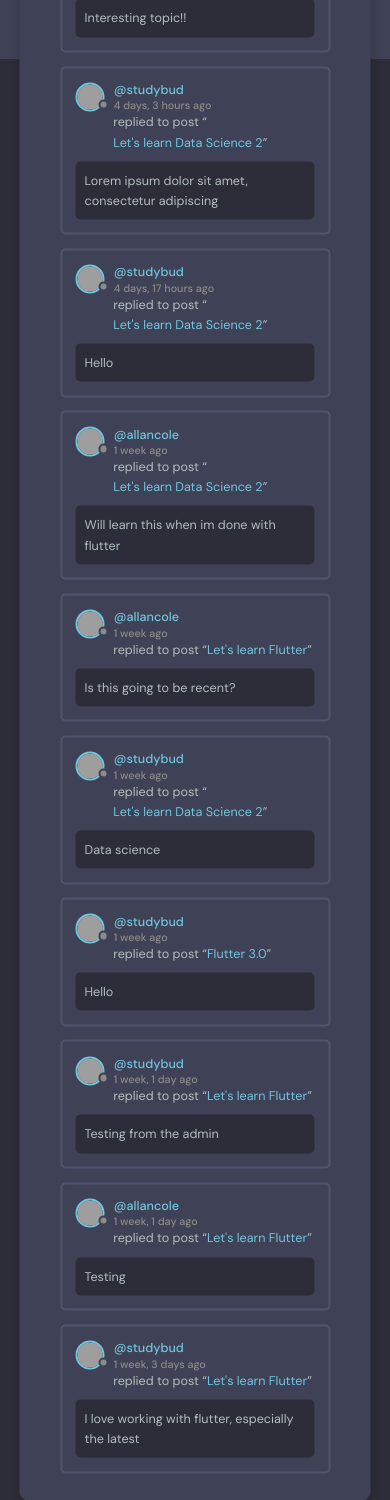
After one commit to AThomas99/studybud, a Django app: page /activities/ in a window 390 px wide. The commit adds this page. Run offline with Django 4.2, Linux system fonts and the light colour scheme; data comes from the database, SQL or seed files in the repository; grey boxes are pictures that could not be loaded.

Commit message:
Mobile responsiveness

```diff
--- /dev/null
+++ b/base/templates/base/activity.html
@@ -0,0 +1,60 @@
+{% extends 'main.html' %}
+
+{% block content %}
+<main class="layout">
+    <div class="container">
+      <div class="layout__box">
+        <div class="layout__boxHeader">
+          <div class="layout__boxTitle">
+            <a href="{{ request.META.HTTP_REFERER }}">
+              <svg version="1.1" xmlns="http://www.w3.org/2000/svg" width="32" height="32" viewBox="0 0 32 32">
+                <title>arrow-left</title>
+                <path
+                  d="M13.723 2.286l-13.723 13.714 13.719 13.714 1.616-1.611-10.96-10.96h27.625v-2.286h-27.625l10.965-10.965-1.616-1.607z"
+                ></path>
+              </svg>
+            </a>
+            <h3>Recent Activities</h3>
+          </div>
+        </div>
+
+        <div class="activities-page layout__body">
+        {% for room_comment in room_comments %}
+          <div class="activities__box">
+            <div class="activities__boxHeader roomListRoom__header">
+              <a href="profile.html" class="roomListRoom__author">
+                <div class="avatar avatar--small">
+                  <img src="https://randomuser.me/api/portraits/women/11.jpg" />
+                </div>
+                <p>
+                  @{{ room_comment.user }}
+                  <span>{{ room_comment.created|timesince }} ago</span>
+                </p>
+              </a>
+              {% if request.user == room_comment.user %}
+              <div class="roomListRoom__actions">
+                <a href="{% url 'delete-comment' room_comment.id  %}">
+                  <svg version="1.1" xmlns="http://www.w3.org/2000/svg" width="32" height="32" viewBox="0 0 32 32">
+                    <title>delete</title>
+                    <path
+                      d="M27.314 6.019l-1.333-1.333-9.98 9.981-9.981-9.981-1.333 1.333 9.981 9.981-9.981 9.98 1.333 1.333 9.981-9.98 9.98 9.98 1.333-1.333-9.98-9.98 9.98-9.981z"
+                    ></path>
+                  </svg>
+                </a>
+              </div>
+              {% endif %}
+            </div>
+            <div class="activities__boxContent">
+              <p>replied to post “<a href="{% url 'room' room_comment.room.id %}">{{ room_comment.room }}</a>”</p>
+              <div class="activities__boxRoomContent">
+                {{ room_comment }}
+              </div>
+            </div>
+          </div>
+        {% endfor %}
+        </div>
+      </div>
+    </div>
+</main>
+
+{% endblock %}
--- a/base/templates/base/components/recent_activity.html
+++ b/base/templates/base/components/recent_activity.html
@@ -11,7 +11,7 @@
           </div>
           <p>
             @{{ room_comment.user }}
-            <span>{{ room_comment.created|timesince }}</span>
+            <span>{{ room_comment.created|timesince }} ago</span>
           </p>
         </a>
         {% if request.user == room_comment.user %}
--- a/base/templates/base/home.html
+++ b/base/templates/base/home.html
@@ -25,7 +25,7 @@
           </form>
           <div class="mobile-menuItems">
             <a class="btn btn--main btn--pill" href="{% url 'topics' %}">Browse Topics</a>
-            <a class="btn btn--main btn--pill" href="#">Recent Activities</a>
+            <a class="btn btn--main btn--pill" href="{% url 'activities' %}">Recent Activities</a>
           </div>
         </div>
         <div class="roomList__header">
--- a/base/templates/base/update_user.html
+++ b/base/templates/base/update_user.html
@@ -7,7 +7,7 @@
         <div class="layout__box">
             <div class="layout__boxHeader">
                 <div class="layout__boxTitle">
-                    <a href="{% url 'home' %}">
+                    <a href="{{ request.META.HTTP_REFERER }}">
                         <svg version="1.1" xmlns="http://www.w3.org/2000/svg" width="32" height="32"
                             viewBox="0 0 32 32">
                             <title>arrow-left</title>
--- a/base/urls.py
+++ b/base/urls.py
@@ -11,6 +11,7 @@ urlpatterns = [
     path('', views.home, name="home"),
     path('room/<str:pk>/', views.room, name="room"),
     path('topics/', views.topicsPage, name="topics"),
+    path('activities/', views.activityPage, name="activities"),
 
     path('create-room/', views.createRoom, name="create-room"),
     path('update-room/<str:pk>/', views.updateRoom, name="update-room"),
--- a/base/views.py
+++ b/base/views.py
@@ -235,3 +235,10 @@ def topicsPage(request):
 
     context = {'topics': topics}
     return render(request, 'base/topics.html', context)
+
+
+def activityPage(request):
+    q = request.GET.get('q') if request.GET.get('q') != None else ''
+    room_comments = Message.objects.filter(Q(room__topic__name__icontains=q))
+    context = {'room_comments': room_comments}
+    return render(request, 'base/activity.html', context)
```
